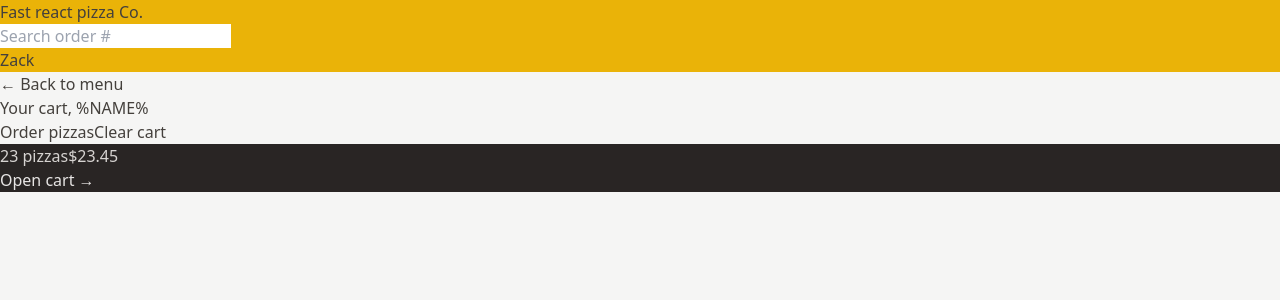
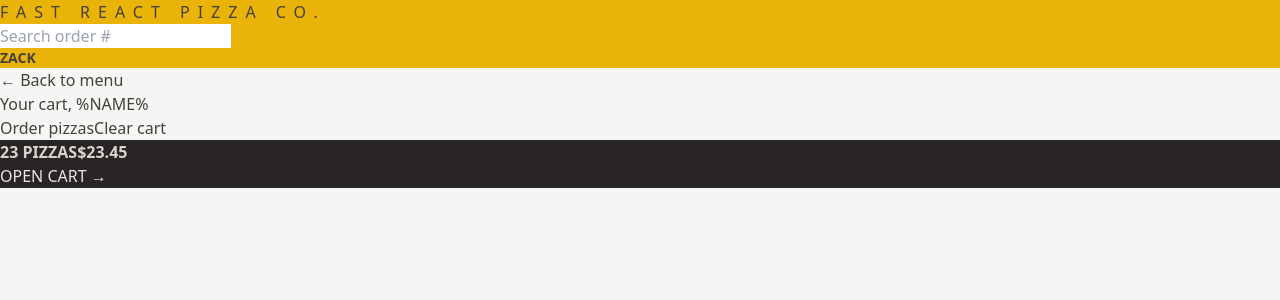
Before and after one commit to zacktam12/PizzaFlow, a React (Vite) app: page /cart in a window 1280 px wide. Shown: the top 300 px of the page. Built offline with nearby package versions, Linux system fonts and the light colour scheme.

Commit message:
Enhance CartOverview and Header components

```diff
--- a/src/features/cart/CartOverview.jsx
+++ b/src/features/cart/CartOverview.jsx
@@ -2,8 +2,8 @@
 
 function CartOverview() {
   return (
-    <div className="bg-stone-800 text-stone-200">
-      <p className="text-stone-300">
+    <div className="bg-stone-800 uppercase text-stone-200">
+      <p className="font-semibold text-stone-300">
         <span>23 pizzas</span>
         <span>$23.45</span>
       </p>
--- /dev/null
+++ b/src/features/user/UserName.jsx
@@ -0,0 +1,5 @@
+function UserName() {
+  return <div className="text-sm font-semibold">Zack</div>;
+}
+
+export default UserName;
--- a/src/ui/Header.jsx
+++ b/src/ui/Header.jsx
@@ -1,12 +1,15 @@
 import { Link } from "react-router-dom";
 import SearchOrder from "../features/order/SearchOrder";
+import UserName from "../features/user/userName";
 
 function Header() {
   return (
-    <div className="bg-yellow-500">
-      <Link to="./">Fast react pizza Co.</Link>
+    <div className="bg-yellow-500 uppercase">
+      <Link className="tracking-[0.5rem]" to="./">
+        Fast react pizza Co.
+      </Link>
       <SearchOrder />
-      <p>Zack</p>
+      <UserName />{" "}
     </div>
   );
 }
```
